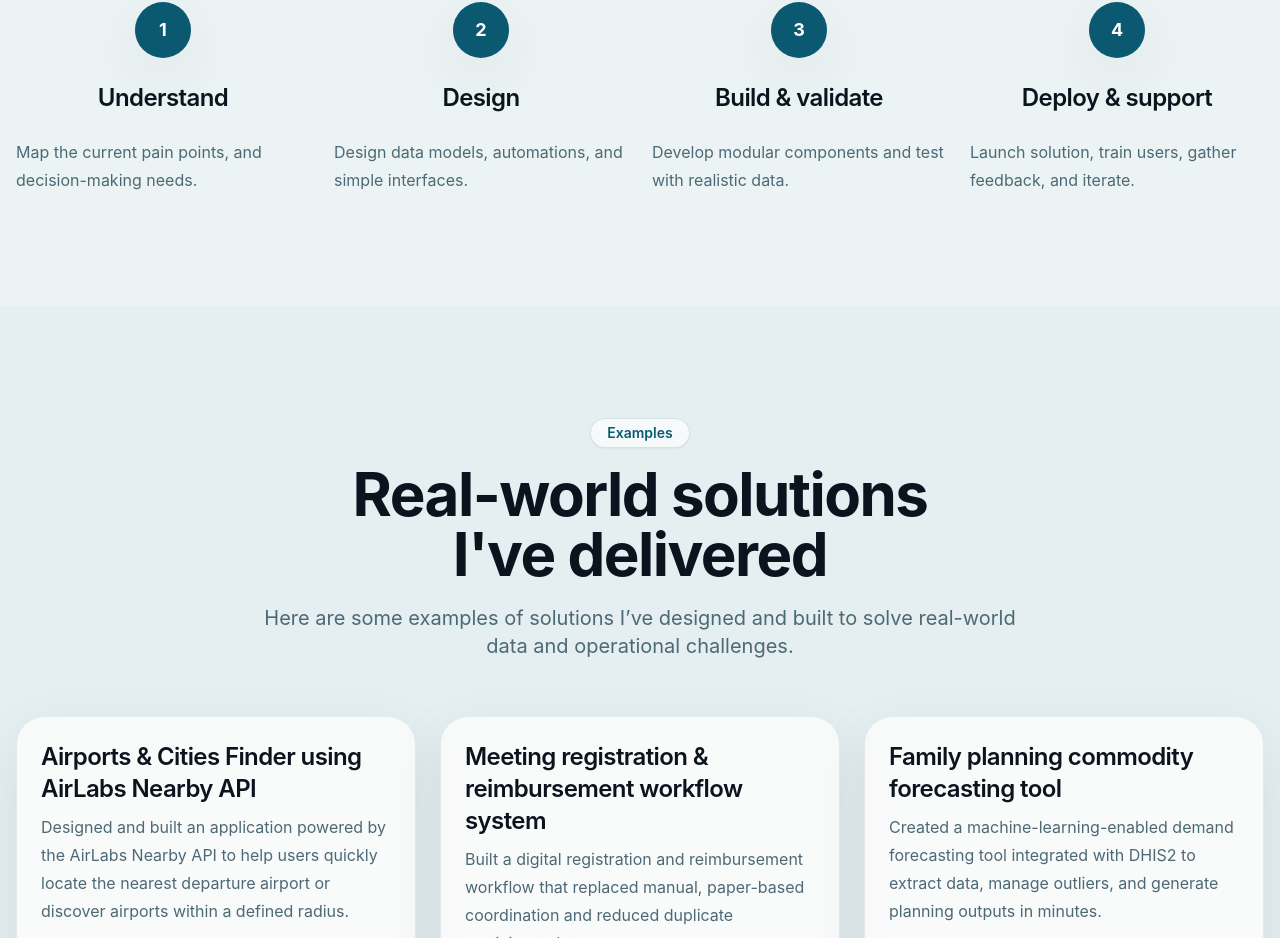
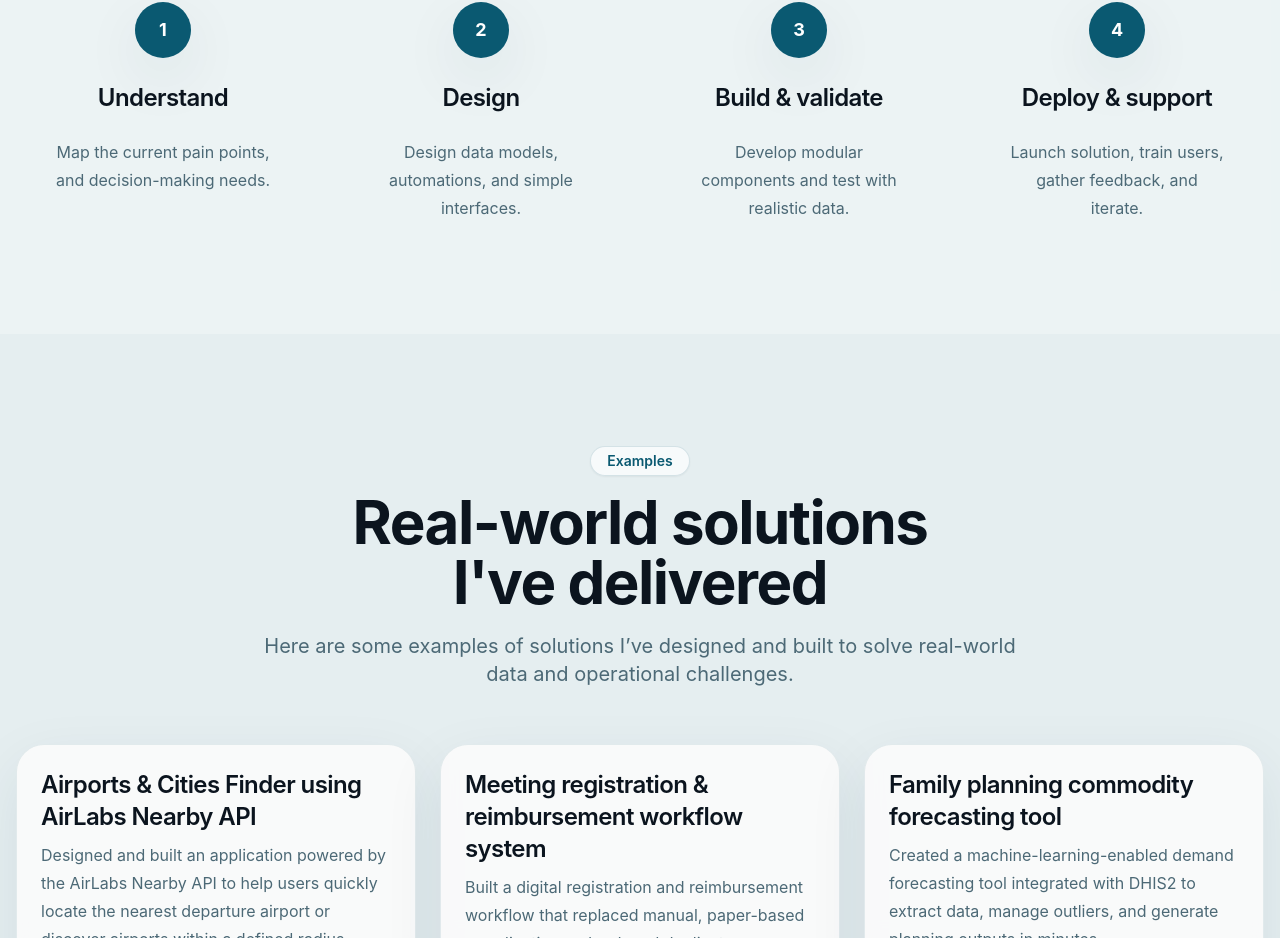
Before and after one commit to mwangi-george/my-business-website, a React (Vite) app: page / in a window 1280 px wide. Shown: the part 2504-3442 px from the top of the page. Built offline with nearby package versions, Linux system fonts and the light colour scheme.

Commit message:
Update approach-section.tsx

```diff
--- a/src/components/approach-section.tsx
+++ b/src/components/approach-section.tsx
@@ -27,7 +27,7 @@ export function ApproachSection() {
                   <CardTitle className="pt-4 text-2xl justify-center items-center">{step.title}</CardTitle>
                 </div>
               </CardHeader>
-              <div className="items-center justify-center flex">
+              <div className="items-center justify-center flex mx-3 md:mx-10 text-center">
                 <p className="leading-7 text-muted-foreground">{step.description}</p>
               </div>
             </div>
```
